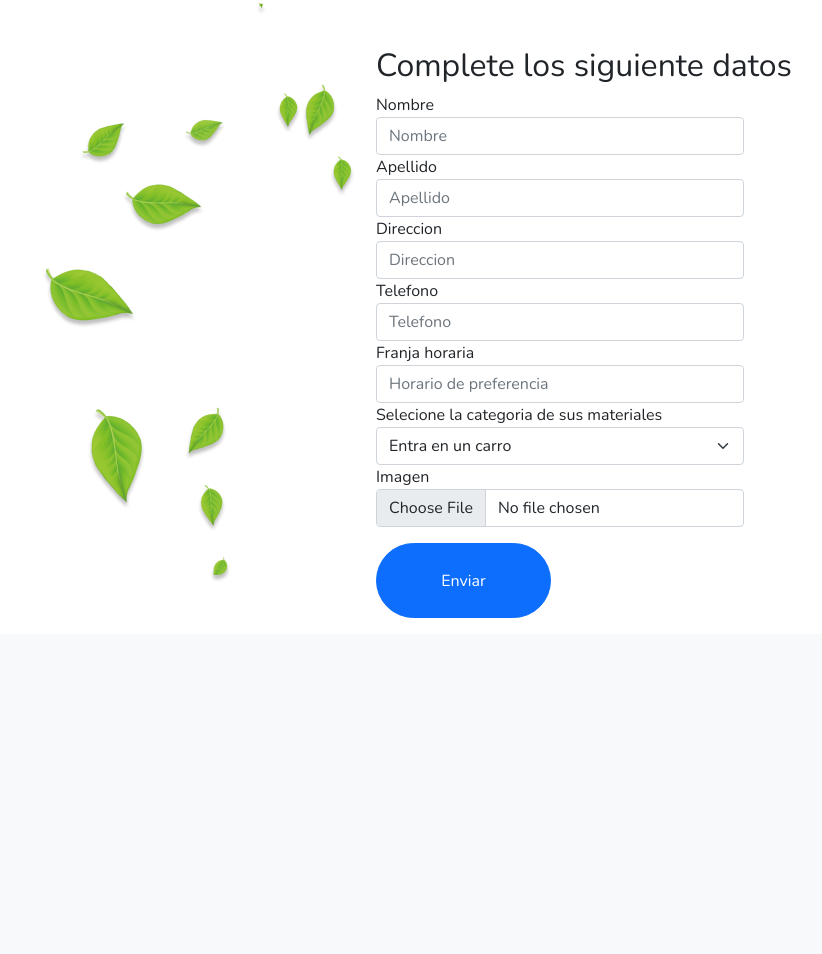
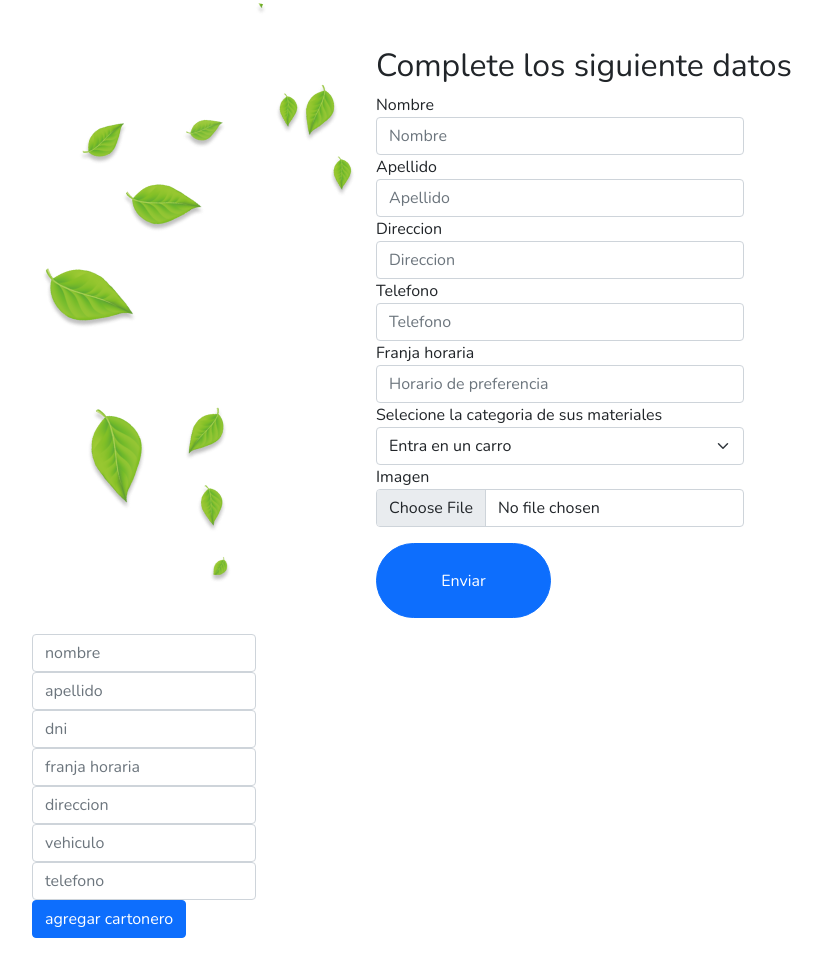
Before and after one commit to Loray21/INT.METODOLOGIAS-TUDAI-TANDIL, a PHP site: page / in a window 1280 px wide. Shown: the part 1441-2395 px from the top of the page, without its empty margins (86-908 px from the left). Before the commit the page ends 2059 px from the top, so only its background shows below. Run offline with PHP 8.4, Linux system fonts and the light colour scheme; data comes from the database, SQL or seed files in the repository; some web fonts are replaced.

Commit message:
CDATTG5-14

```diff
--- a/app/Controller/Controller.php
+++ b/app/Controller/Controller.php
@@ -1,6 +1,7 @@
 <?php
 
 require_once("app/Model/MaterialesModel.php");
+require_once("app/Model/CartoneroModel.php");
 require_once("app/Model/PedidosModel.php");
 require_once("app/View/View.php");
 
@@ -11,12 +12,14 @@ class Controller
     private $view;
     private $materialesModel;
     private $pedidosModel;
+    private $cartoneroModel;
 
     function __construct()
     {
         $this->view = new View();
         $this->materialesModel = new MaterialesModel();
         $this->pedidosModel = new PedidosModel();
+        $this->cartoneroModel = new CartoneroModel();
     }
 
     private function materiales()
@@ -26,19 +29,21 @@ class Controller
 
     public function showHome()
     {
-        $this->view->renderHome($this->isUserLoggedIn(),
-                                $this->materiales(),
-                                $this->materialesModel->getMaterialesAceptados(),
-                                $this->pedidosModel->getPedidos()
-            );
+        $this->view->renderHome(
+            $this->isUserLoggedIn(),
+            $this->materiales(),
+            $this->materialesModel->getMaterialesAceptados(),
+            $this->pedidosModel->getPedidos()
+        );
     }
 
-    function agregarMaterialRecolectado() {
+    function agregarMaterialRecolectado()
+    {
         $peso =    $_POST['peso'];
         $materialId =  $_POST['materialId'];
         $cartoneroId = $_POST['cartoneroId'];
-        if(isset($peso)&&isset($materialId)&&isset($cartoneroId)) {
-            if(true) {
+        if (isset($peso) && isset($materialId) && isset($cartoneroId)) {
+            if (true) {
                 $this->materialesModel->agregarMaterialRecolectado($peso,  $materialId, $cartoneroId);
             }
         }
@@ -97,7 +102,8 @@ class Controller
         header("Location: " . BASE_URL . "home");
     }
 
-    public function agregarPedido() {
+    public function agregarPedido()
+    {
         $nombre = $_POST['nombre'];
         $apellido = $_POST['apellido'];
         $direccion = $_POST['direccion'];
@@ -106,9 +112,9 @@ class Controller
         $categoria_volumen = $_POST['categoria_volumen'];
         $imagen = $_POST['imagen'];
         if (!empty($nombre)  && !empty($apellido) && !empty($direccion) && !empty($telefono) && !empty($franja_horaria) && !empty($categoria_volumen)) {
-            if(!empty($imagen)){
+            if (!empty($imagen)) {
                 $this->pedidosModel->guardarPedido($nombre, $apellido, $direccion, $telefono, $franja_horaria, $categoria_volumen, $imagen);
-            } else{
+            } else {
                 $imagen = null;
                 $this->pedidosModel->guardarPedido($nombre, $apellido, $direccion, $telefono, $franja_horaria, $categoria_volumen, $imagen);
             }
@@ -116,12 +122,14 @@ class Controller
         header("Location: " . BASE_URL . "home");
     }
 
-    public function removeMaterial($materialId=null) {
+    public function removeMaterial($materialId = null)
+    {
         $this->materialesModel->removeMaterial($materialId);
         header("Location: " . BASE_URL . "home");
     }
 
-    public function update() {
+    public function update()
+    {
 
         $id = $_POST['materialId'];
 
@@ -135,4 +143,19 @@ class Controller
         header("Location: " . BASE_URL . "home");
     }
 
+
+    public function agregarCartonero()
+    {
+        $nombre = $_POST['nombre'];
+        $apellido = $_POST['apellido'];
+        $franja_horaria = $_POST['franja_horaria_preferida'];
+        $direccion = $_POST['direccion'];
+        $telefono = $_POST['telefono'];
+        $dni = $_POST['dni'];
+        $vehiculo = $_POST['vehiculo'];
+
+        $this->cartoneroModel->agregarCartonero($nombre, $apellido, $direccion, $telefono, $franja_horaria, $dni, $vehiculo);
+
+        header("Location: " . BASE_URL . "home");
+    }
 }
--- /dev/null
+++ b/app/Model/CartoneroModel.php
@@ -0,0 +1,26 @@
+<?php
+
+require_once("app/Helper/DataBaseHelper.php");
+
+class CartoneroModel
+{
+
+
+    private $db;
+
+    function __construct()
+    {
+        $this->db = DataBaseHelper::connection();
+    }
+
+
+
+    function agregarCartonero($nombre, $apellido, $direccion, $telefono, $franja_horaria, $dni, $vehiculo)
+    {
+
+
+        $sentencia = $this->db->prepare("INSERT INTO cartonero(apellido,direccion,DNI,franja_horaria_preferida,nombre,telefono,vehiculo) VALUES(?,?,?,?,?,?,?)");
+
+        $sentencia->execute(array($nombre, $apellido, $direccion, $telefono, $franja_horaria, $dni, $vehiculo));
+    }
+}
--- a/router.php
+++ b/router.php
@@ -28,6 +28,11 @@ $r->addRoute("agregar", "POST", "Controller", "agregarMaterial");
 $r->addRoute("material/:ID", "GET", "Controller", "removeMaterial");
 $r->addRoute("home", "POST", "Controller", "update");
 
+// CARTONEROS
+$r->addRoute("agregarCartonero", "POST", "Controller", "agregarCartonero");
+
+
+
 $r->setDefaultRoute("controller", "showHome");
 
 $r->route($_GET['action'], $_SERVER['REQUEST_METHOD']);
--- /dev/null
+++ b/templates/formAgregarCartonero.tpl
@@ -0,0 +1,15 @@
+<form action="agregarCartonero" method="POST" enctype="multipart/form-data">
+    <div class="container">
+        <div class="col-4">
+            <input class="form-control" type="text"   name="nombre" placeholder="nombre">
+            <input class="form-control" type="text" name="apellido" placeholder="apellido">
+            <input class="form-control" type="number" name="dni"        placeholder="dni">
+            <input class="form-control" type="text" name="franja_horaria_preferida"        placeholder="franja horaria">
+            <input class="form-control" type="text" name="direccion"        placeholder="direccion">
+            <input class="form-control" type="text" name="vehiculo"        placeholder="vehiculo">
+            <input class="form-control" type="number" name="telefono"        placeholder="telefono">
+
+            <input   type="submit"  value="agregar cartonero"  class="btn btn-primary mr-2">
+        </div>
+    </div>
+</form>
--- a/templates/page.tpl
+++ b/templates/page.tpl
@@ -129,6 +129,16 @@
                 </div>
             </div>
         {/if}
+        <div class="container">
+            <div class="row  ">
+                <div class="col-8 ">
+                {include file="templates/formAgregarCartonero.tpl" }
+                </div>
+
+            </div>
+        </div>
+
+
     </div>
 </div>
     <link rel="stylesheet" href="{$BASE_URL}css/css.css">
```
Also changed, not shown: app/Model/MaterialesModel.php (+12 -7 lines).
